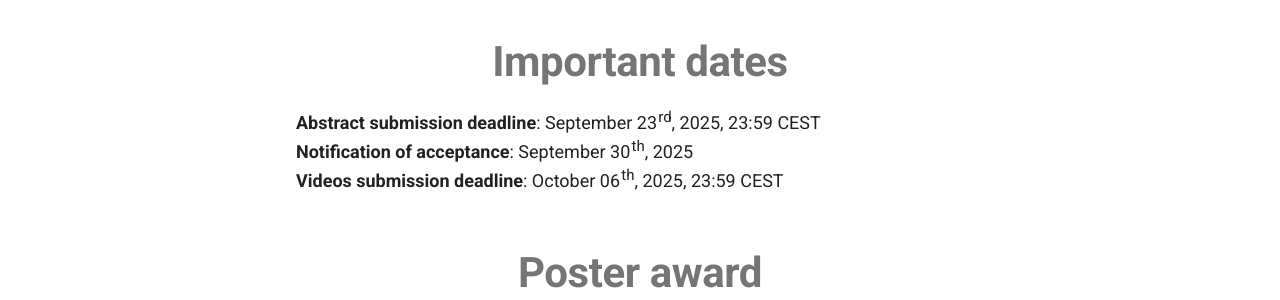
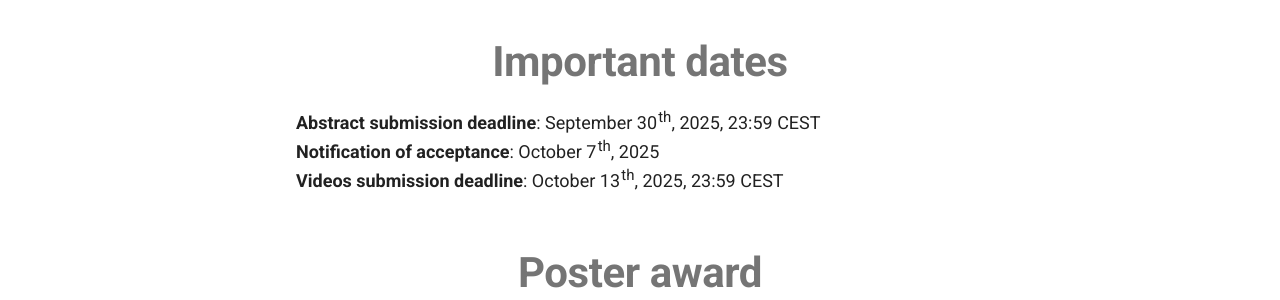
Before and after one commit to sssa-teleoperation/workshop, an MkDocs documentation site: the page built from docs/call-for-abstract.md, in a window 1280 px wide and 900 px high, scrolled down 862 px. Shown: the part 152-452 px from the top of the window. Built offline with MkDocs 1.6.1 and Material for MkDocs 9.7.7, drawn with Linux system fonts in a browser that asks for light colours.

Commit message:
update deadline CFA

```diff
--- a/docs/call-for-abstract.md
+++ b/docs/call-for-abstract.md
@@ -24,9 +24,9 @@ In addition, authors of accepted abstracts will be asked to register and submit
 
 <h1 id="important dates" style="text-align: center; margin-top: 50px; margin-bottom: 20px; font-size: 42px; font-weight: bold">Important dates</h1>
 <div style="text-align: justify; font-size: 18px;">
-<span style="font-weight: bold">Abstract submission deadline</span>: September 23<sup>rd</sup>, 2025, 23:59 CEST<br>
-<span style="font-weight: bold">Notification of acceptance</span>: September 30<sup>th</sup>, 2025<br>
-<span style="font-weight: bold">Videos submission deadline</span>: October 06<sup>th</sup>, 2025, 23:59 CEST
+<span style="font-weight: bold">Abstract submission deadline</span>: September 30<sup>th</sup>, 2025, 23:59 CEST<br>
+<span style="font-weight: bold">Notification of acceptance</span>: October 7<sup>th</sup>, 2025<br>
+<span style="font-weight: bold">Videos submission deadline</span>: October 13<sup>th</sup>, 2025, 23:59 CEST
 </div>
 
 <h1 id="poster award" style="text-align: center; margin-top: 50px; margin-bottom: 20px; font-size: 42px; font-weight: bold">Poster award</h1>
```
